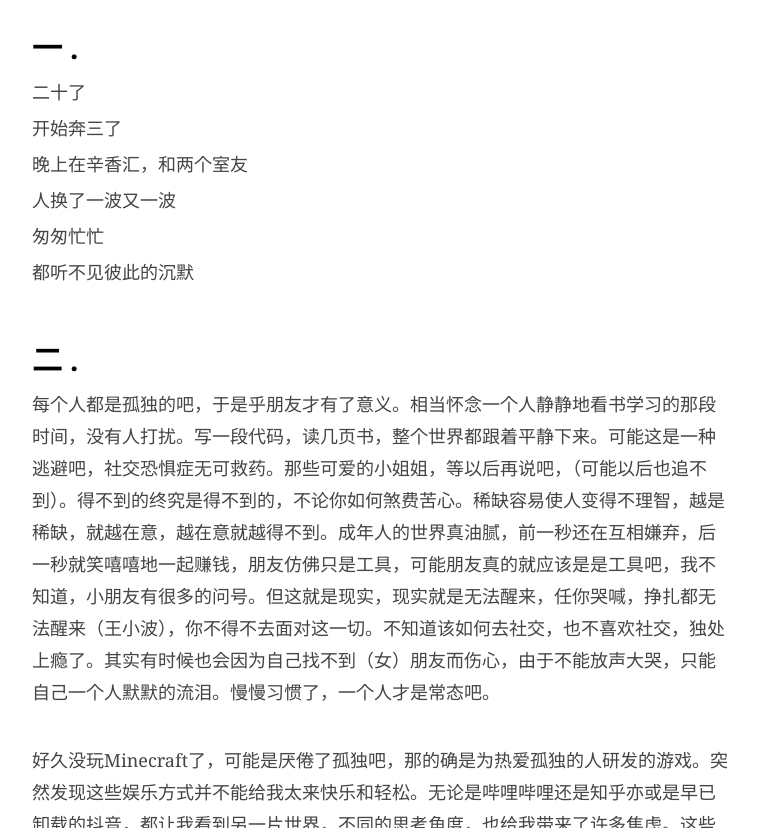
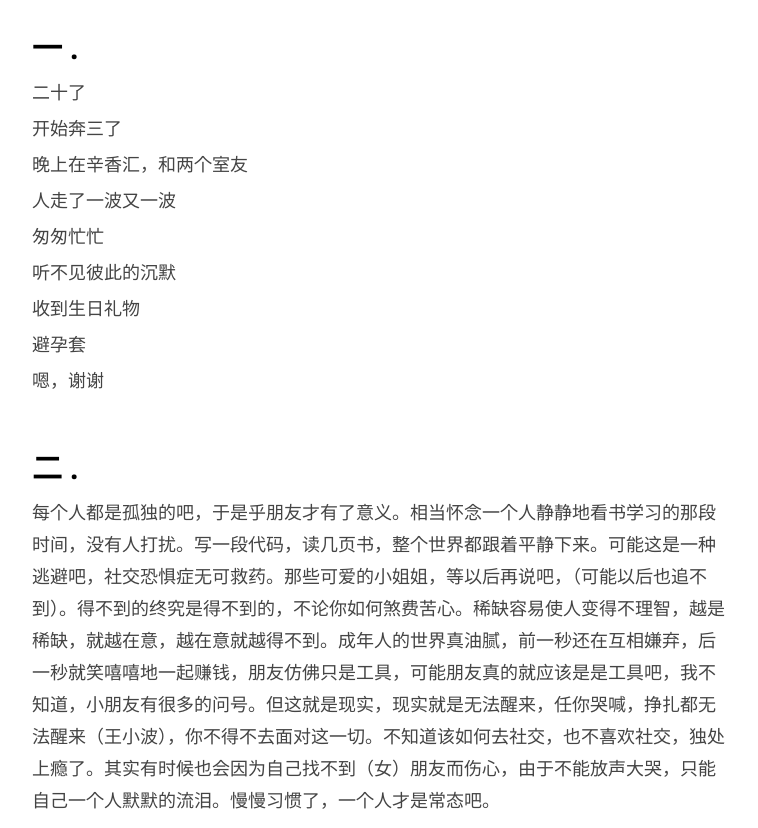
Before and after one commit to JaydenYL/JaydenYL.github.io, a Jekyll site: the page built from _posts/2020-03-08-生快.md, in a window 1280 px wide and 900 px high, scrolled down 477 px, cut to the strip 72-900 px from the top of the window. Shown: the whole strip, without its empty margins (258-1016 px from the left). Built offline with Jekyll 4.4.1, drawn with Linux system fonts in a browser that asks for light colours; comment, search, counter and statistics services are not loaded.

Commit message:
Update 2020-03-08-生快.md

```diff
--- a/_posts/2020-03-08-生快.md
+++ b/_posts/2020-03-08-生快.md
@@ -28,11 +28,17 @@ catalog: true 						# 是否归档
 
 晚上在辛香汇，和两个室友
 
-人换了一波又一波
+人走了一波又一波
 
 匆匆忙忙
 
-都听不见彼此的沉默
+听不见彼此的沉默
+
+收到生日礼物
+
+避孕套
+
+嗯，谢谢
 
 
 
@@ -68,13 +74,13 @@ catalog: true 						# 是否归档
 
 有谁在乎呢
 
-。。。 。。。
+……
 
 别错过年轻的疯狂
 
 时光很匆忙
 
-。。。 。。。”
+……”
 
 
 
```
